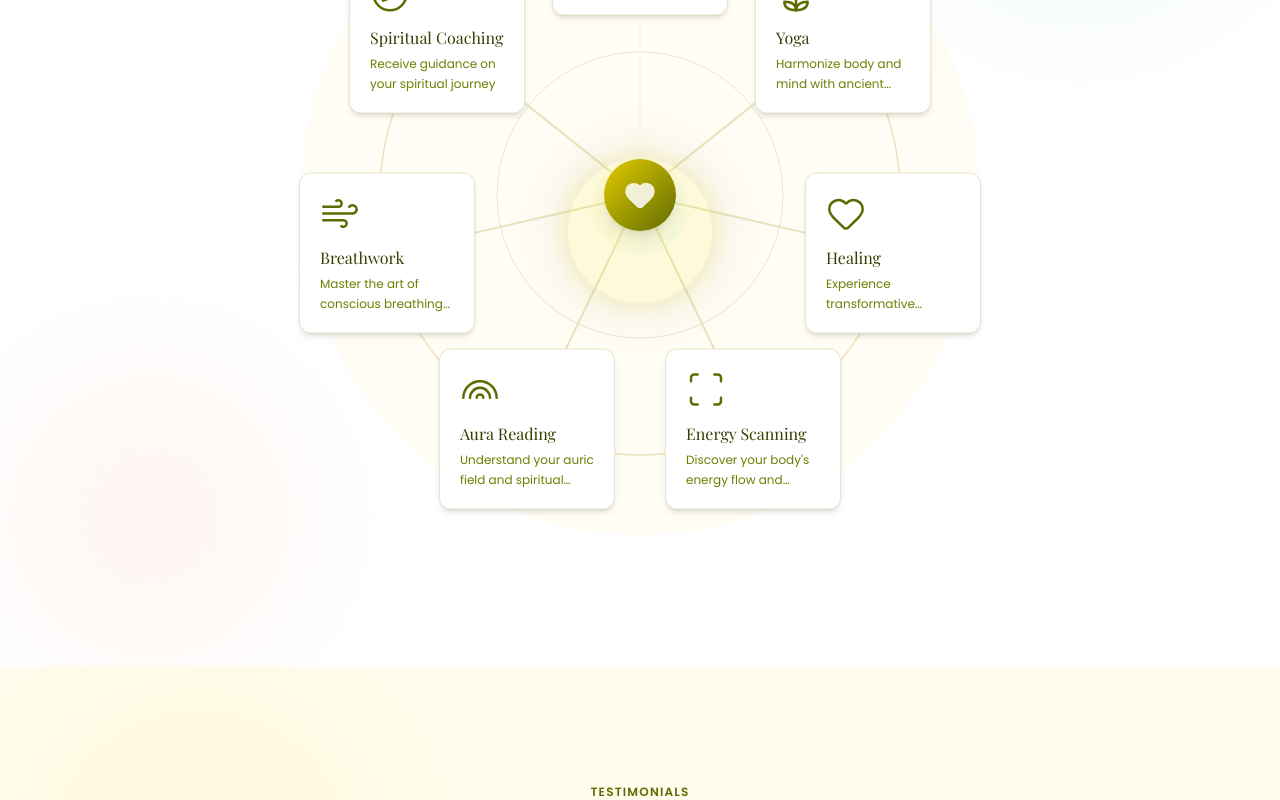
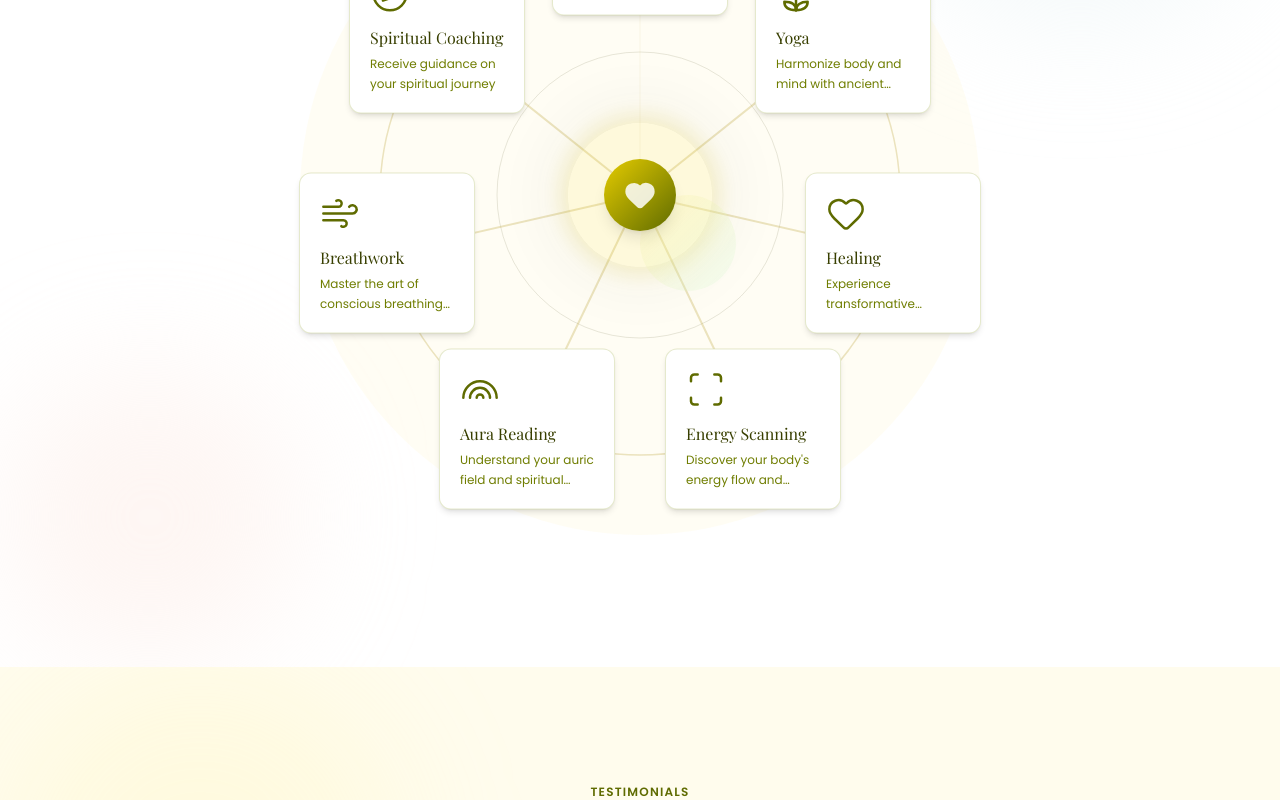
Before and after one commit to gyanamchoudhary/harshollash, a React (Vite) app in the folder app/: page / in a window 1280 px wide. Shown: the part 2680-3480 px from the top of the page. Built offline with nearby package versions, Linux system fonts and the light colour scheme; a web font is replaced by a local one.

Commit message:
fix: center heart perfectly within breathing glow rings

```diff
--- a/app/src/sections/home/ServicesOverviewSection.tsx
+++ b/app/src/sections/home/ServicesOverviewSection.tsx
@@ -55,11 +55,11 @@ export default function ServicesOverviewSection() {
             />
 
             {/* Center Heart — stays fixed, doesn't rotate */}
-            <div className="absolute top-1/2 left-1/2 -translate-x-1/2 -translate-y-1/2 z-30 flex flex-col items-center">
+            <div className="absolute top-1/2 left-1/2 -translate-x-1/2 -translate-y-1/2 z-30 flex items-center justify-center">
               {/* Outer glow ring */}
-              <div className="absolute w-36 h-36 rounded-full bg-yellow-400/10 animate-glow-pulse" />
+              <div className="absolute top-1/2 left-1/2 -translate-x-1/2 -translate-y-1/2 w-36 h-36 rounded-full bg-yellow-400/10 animate-glow-pulse" />
               {/* Pulsing aura ring */}
-              <div className="absolute w-24 h-24 rounded-full bg-gradient-to-br from-yellow-200/40 to-green-200/20 animate-breathe" />
+              <div className="absolute top-1/2 left-1/2 -translate-x-1/2 -translate-y-1/2 w-24 h-24 rounded-full bg-gradient-to-br from-yellow-200/40 to-green-200/20 animate-breathe" />
               {/* Main center circle */}
               <div className="relative w-[72px] h-[72px] rounded-full bg-gradient-to-br from-yellow-500 to-green-800 flex items-center justify-center shadow-lg">
                 <Heart className="w-8 h-8 text-white animate-breathe" fill="white" />
```
